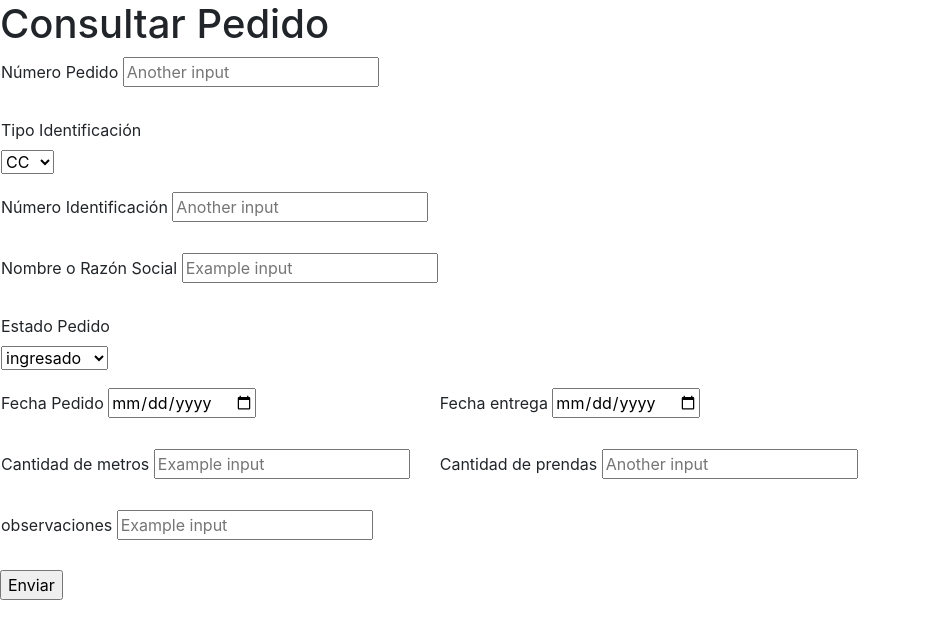
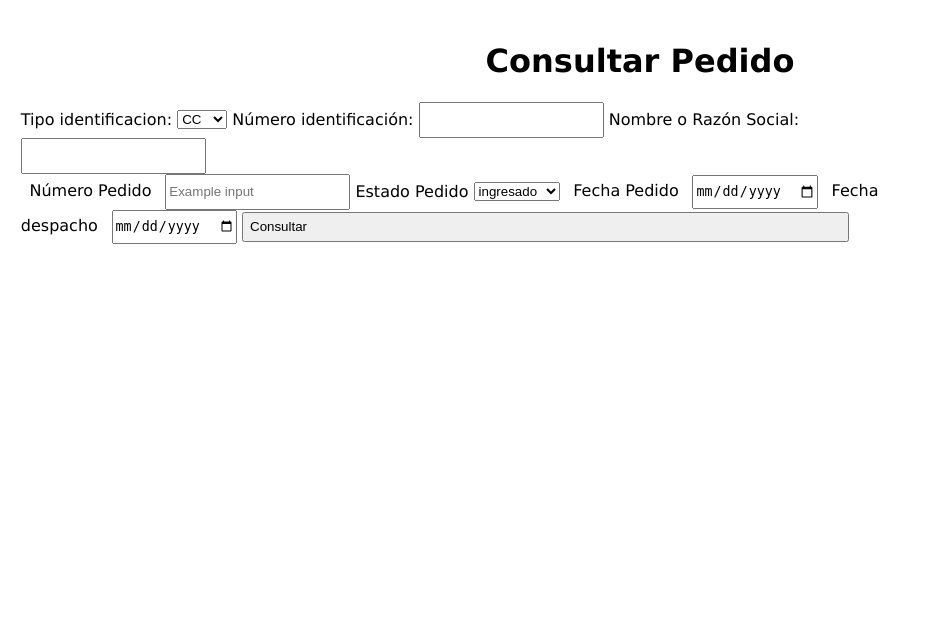
Before and after one commit to CristinaEcheverry/Proceso_textil, a Flask app: page /consultarPedido in a window 1280 px wide. Shown: the top 639 px of the page, without its empty margins (0-941 px from the left). Run offline with Flask 3, Linux system fonts and the light colour scheme; some libraries are stand-ins or nearby versions.

Commit message:
seleccion de datos a solicitar

```diff
--- a/templates/consultarPedido_form.html
+++ b/templates/consultarPedido_form.html
@@ -3,176 +3,66 @@
 	<head>
 		<meta charset="UTF-8" />
 		<meta name="viewport" content="width=device-width, initial-scale=1.0" />
-		<link rel="stylesheet" href="/static/styles/styles.css" />
-		<link
-			rel="stylesheet"
-			href="https://cdn.jsdelivr.net/npm/bootstrap@4.0.0/dist/css/bootstrap.min.css"
-			integrity="sha384-Gn5384xqQ1aoWXA+058RXPxPg6fy4IWvTNh0E263XmFcJlSAwiGgFAW/dAiS6JXm"
-			crossorigin="anonymous"
-		/>
-		<script
-			src="https://code.jquery.com/jquery-3.2.1.slim.min.js"
-			integrity="sha384-KJ3o2DKtIkvYIK3UENzmM7KCkRr/rE9/Qpg6aAZGJwFDMVNA/GpGFF93hXpG5KkN"
-			crossorigin="anonymous"
-		></script>
-		<script
-			src="https://cdn.jsdelivr.net/npm/popper.js@1.12.9/dist/umd/popper.min.js"
-			integrity="sha384-ApNbgh9B+Y1QKtv3Rn7W3mgPxhU9K/ScQsAP7hUibX39j7fakFPskvXusvfa0b4Q"
-			crossorigin="anonymous"
-		></script>
-		<script
-			src="https://cdn.jsdelivr.net/npm/bootstrap@4.0.0/dist/js/bootstrap.min.js"
-			integrity="sha384-JZR6Spejh4U02d8jOt6vLEHfe/JQGiRRSQQxSfFWpi1MquVdAyjUar5+76PVCmYl"
-			crossorigin="anonymous"
-		></script>
+		<link rel="stylesheet" href="/static/styles/estilos_form.css" />
 	</head>
 	<body>
 		<header>
 			<h1 aling="center">Consultar Pedido</h1>
 		</header>
+		<div class="contenido">
+			<div class="Formulario">
+				<form action="">
+					<label for="tipo-id">Tipo identificacion:</label>
+					<select id="inputTurmaTurno" class="form-select">
+						<option value="CC">CC</option>
+						<option value="CE">CE</option>
+						<option value="NIT">NIT</option>
+						<option value="RUT">RUT</option>
+					</select>
+					<label for="numero-id">Número identificación:</label>
+					<input type="text" id="numero-id" />
+					<label for="nombre-empresa">Nombre o Razón Social:</label>
+					<input type="text" id="nombre-empresa" /><br />
 
-		<form>
-			<table class="Formulario">
-				<tr>
-					<td>
-						<div class="form-group">
 					<label class="form-group">Número Pedido</label>
 					<input
 						type="text"
-								class="Formulario"
-								id="formGroupExampleInput2"
-								placeholder="Another input"
-							/>
-						</div>
-					</td>
-				</tr>
-				<tr>
-					<td>
-						<div class="form-group">
-							<form action="#">
-								<label for="lang">Tipo Identificación</label><br />
-								<select name="lenguajes" id="lang">
-									<option value="javascript">CC</option>
-									<option value="php">TI</option>
-									<option value="java">NIT</option>
-									<option value="java">CE</option>
-									<option value="java">PAS</option>
-								</select>
-							</form>
-						</div>
-					</td>
-				</tr>
-				<tr>
-					<td>
-						<div class="form-group">
-							<label class="form-group">Número Identificación</label>
-							<input
-								type="text"
-								class="Formulario"
-								id="formGroupExampleInput2"
-								placeholder="Another input"
-							/>
-						</div>
-					</td>
-				</tr>
-
-				<tr>
-					<td>
-						<div class="form-group">
-							<label class="form-group">Nombre o Razón Social</label>
-							<input
-								type="text"
-								class="Formulario"
+						class="info"
 						id="formGroupExampleInput"
 						placeholder="Example input"
 					/>
-						</div>
-					</td>
-				</tr>
-				<tr>
-					<td>
-						<div class="form-group">
-							<form action="#">
-								<label for="lang">Estado Pedido </label><br />
+					<label for="lang">Estado Pedido </label>
 					<select name="lenguajes" id="lang">
-									<option value="php">ingresado</option>
-									<option value="java">procesado</option>
-									<option value="java">corte</option>
-									<option value="java">confeccion</option>
-									<option value="java">despacho</option>
-									<option value="java">enviado</option>
-									<option value="java">devolucion</option>
+						<option value="">ingresado</option>
+						<option value="">procesado</option>
+						<option value="">corte</option>
+						<option value="">confeccion</option>
+						<option value="">despacho</option>
+						<option value="">enviado</option>
+						<option value="">devolucion</option>
 					</select>
-							</form>
-						</div>
-					</td>
-
-					<td></td>
-				</tr>
-
-				<tr>
-					<td>
-						<div class="form-group">
 					<label class="form-group">Fecha Pedido</label>
 					<input
 						type="date"
-								class="Formulario"
-								id="formGroupExampleInput2"
-								placeholder="Another input"
-							/>
-						</div>
-					</td>
-					<td>
-						<div class="form-group">
-							<label class="form-group">Fecha entrega</label>
-							<input
-								type="date"
-								class="Formulario"
+						class="info"
 						id="formGroupExampleInput"
 						placeholder="Example input"
 					/>
-						</div>
-					</td>
-				</tr>
-				<tr>
-					<td>
-						<div class="form-group">
-							<label class="form-group">Cantidad de metros</label>
+					<label class="form-group">Fecha despacho</label>
 					<input
-								type="text"
-								class="Formulario"
+						type="date"
+						class="info"
 						id="formGroupExampleInput"
 						placeholder="Example input"
 					/>
+					<input
+						type="submit"
+						value="Consultar"
+						class="Formulario"
+						id="tablaPedidos"
+					/>
+				</form>
 			</div>
-					</td>
-					<td>
-						<div class="form-group">
-							<label class="form-group">Cantidad de prendas</label>
-							<input
-								type="text"
-								class="Formulario"
-								id="formGroupExampleInput2"
-								placeholder="Another input"
-							/>
 		</div>
-					</td>
-				</tr>
-				<tr>
-					<td>
-						<div class="form-group">
-							<label class="form-group">observaciones</label>
-							<input
-								type="text"
-								class="Formulario"
-								id="formGroupExampleInput"
-								placeholder="Example input"
-							/>
-						</div>
-					</td>
-				</tr>
-			</table>
-			<input type="submit" value="Enviar" class="Formulario" />
-		</form>
 	</body>
 </html>
```
Lines whose indentation alone changed are shown as unchanged.
